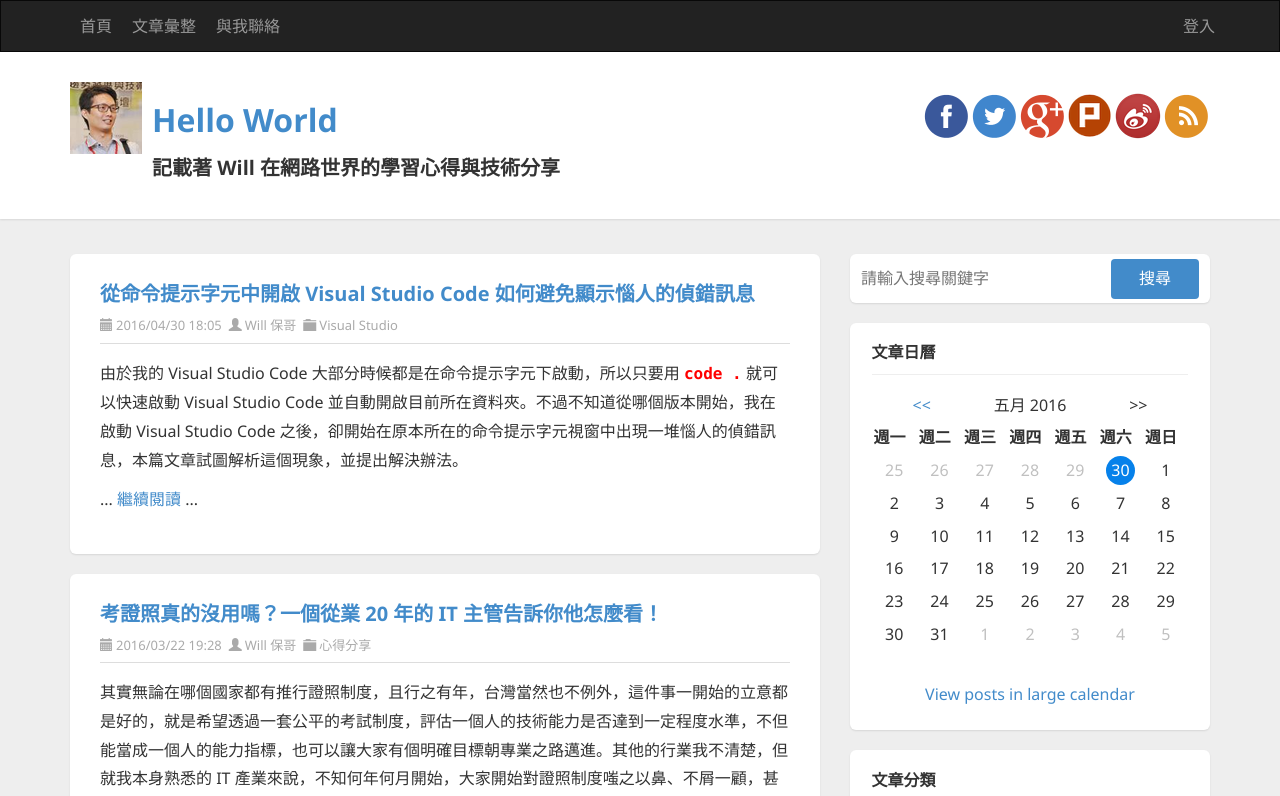
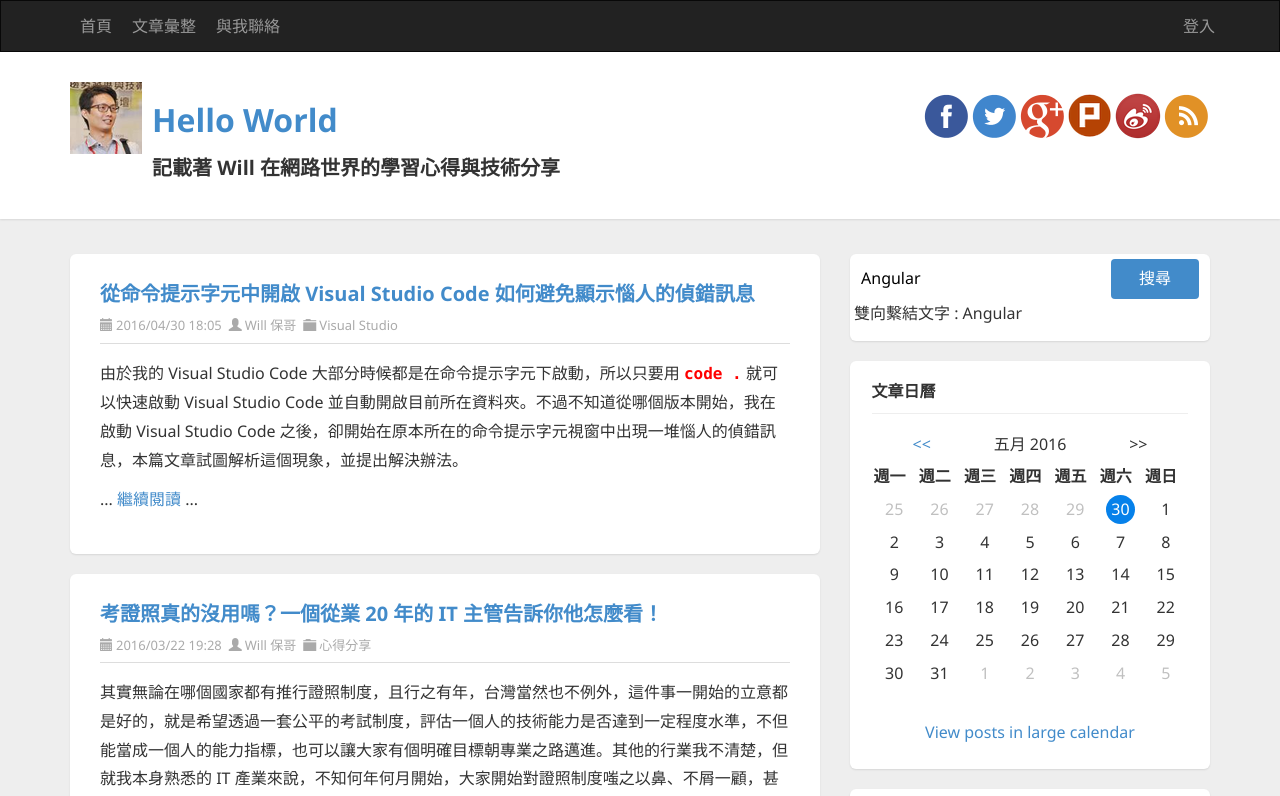
Before and after one commit to hsukelvin/ng220616, an Angular app: page / in a window 1280 px wide. Shown: the top 796 px of the page. Built offline with nearby package versions, Linux system fonts and the light colour scheme.

Commit message:
示範雙向繫結 (Two way Binding)

```diff
--- a/src/app/app.component.html
+++ b/src/app/app.component.html
@@ -75,9 +75,10 @@
             <div class="widget search">
               <div class="widget-content">
                   <div id="searchbox">
-                    <input type="text" placeholder="請輸入搜尋關鍵字" accesskey="s">
-                    <input type="button" value="搜尋" id="searchbutton">
+                    <input type="text" placeholder="請輸入搜尋關鍵字" accesskey="s" [(ngModel)]="keyword" />
+                    <input type="button" value="搜尋" id="searchbutton" (click)="changeKeyword()" />
                   </div>
+                  <p>雙向繫結文字 : {{ keyword }}</p>
               </div>
             </div>
             <!-- Search END -->
--- a/src/app/app.component.ts
+++ b/src/app/app.component.ts
@@ -6,5 +6,9 @@ import { Component } from '@angular/core';
   styleUrls: ['./app.component.css']
 })
 export class AppComponent {
-  title = 'ng220616';
+  keyword = 'Angular';
+
+  changeKeyword() {
+    this.keyword = 'Change New Angular'
+  }
 }
--- a/src/app/app.module.ts
+++ b/src/app/app.module.ts
@@ -1,5 +1,6 @@
 import { NgModule } from '@angular/core';
 import { BrowserModule } from '@angular/platform-browser';
+import { FormsModule } from '@angular/forms';
 
 import { AppComponent } from './app.component';
 import { HeaderComponent } from './header/header.component';
@@ -12,7 +13,8 @@ import { FooterComponent } from './footer/footer.component';
     FooterComponent
   ],
   imports: [
-    BrowserModule
+    BrowserModule,
+    FormsModule
   ],
   providers: [],
   bootstrap: [AppComponent]
```
